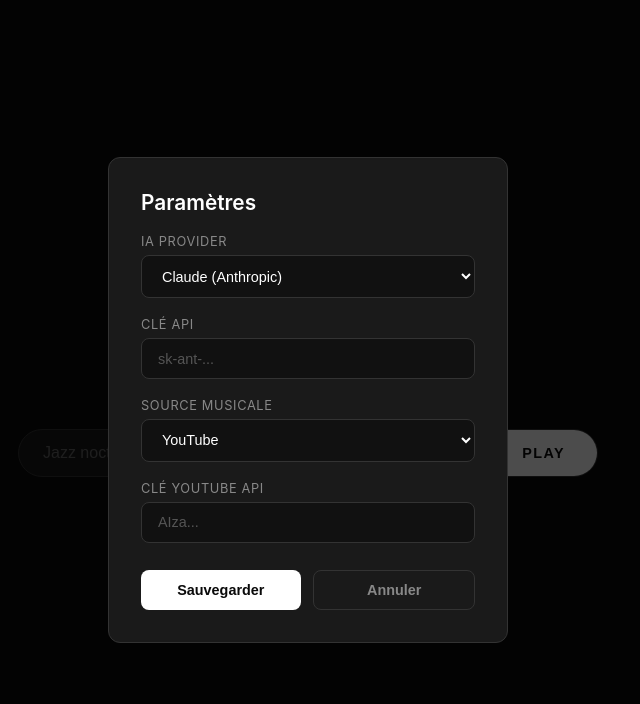
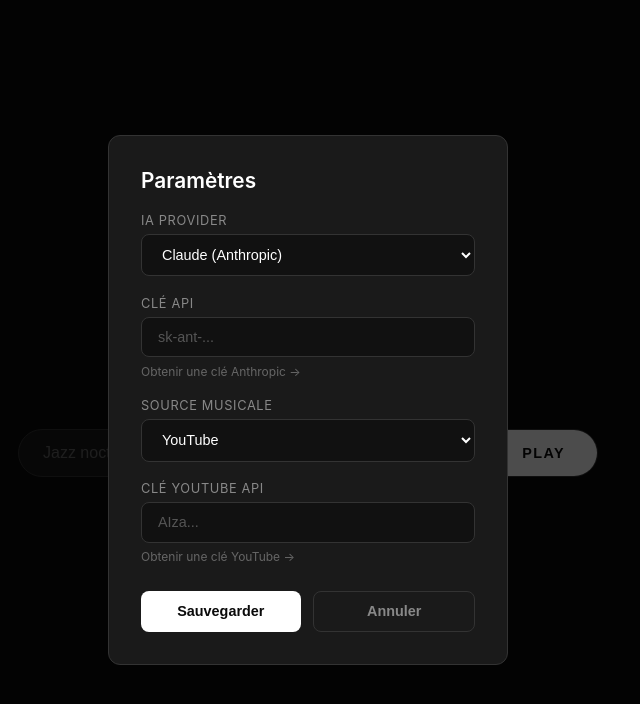
Before and after one commit to buse974/livedj-landing, a plain HTML site: page index.html in a window 1280 px wide. Shown: the whole page, without its empty margins (332-972 px from the left). Drawn offline with Linux system fonts and the light colour scheme.

Commit message:
feat: ajouter liens pour obtenir les clés API dans les settings
Co-Authored-By: Claude Opus 4.6 <noreply@anthropic.com>

```diff
--- a/css/style.css
+++ b/css/style.css
@@ -406,6 +406,17 @@ body {
   color: #555;
 }
 
+.setting-help {
+  font-size: 0.75rem;
+  color: #666;
+  text-decoration: none;
+  transition: color 0.2s;
+}
+
+.setting-help:hover {
+  color: #aaa;
+}
+
 .modal-actions {
   display: flex;
   gap: 0.8rem;
--- a/index.html
+++ b/index.html
@@ -73,6 +73,7 @@
       <div class="setting-group">
         <label for="input-ai-token">Clé API</label>
         <input id="input-ai-token" type="password" placeholder="sk-ant-...">
+        <a href="https://console.anthropic.com/settings/keys" target="_blank" rel="noopener" class="setting-help">Obtenir une clé Anthropic &rarr;</a>
       </div>
 
       <div class="setting-group">
@@ -85,6 +86,7 @@
       <div class="setting-group">
         <label for="input-music-token">Clé YouTube API</label>
         <input id="input-music-token" type="text" placeholder="AIza...">
+        <a href="https://console.cloud.google.com/apis/credentials" target="_blank" rel="noopener" class="setting-help">Obtenir une clé YouTube &rarr;</a>
       </div>
 
       <div class="modal-actions">
```
